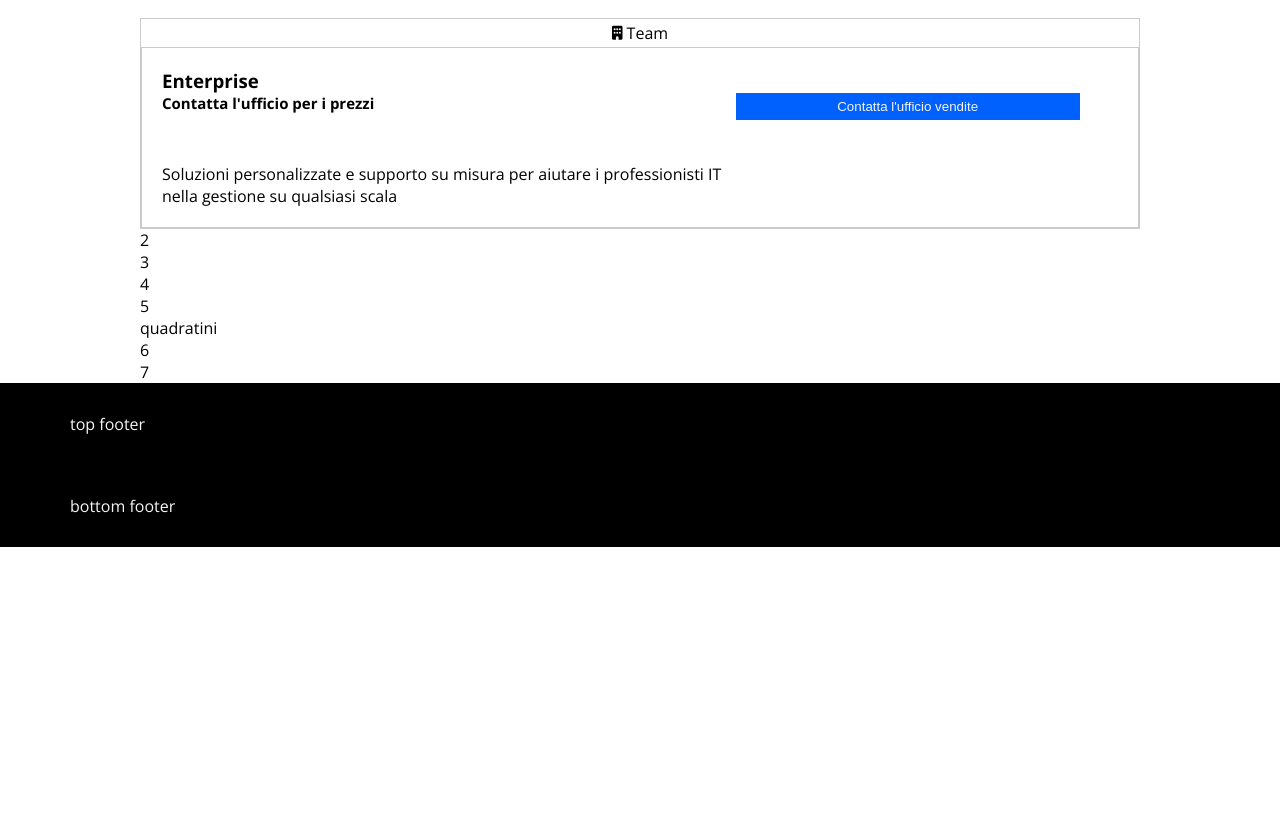
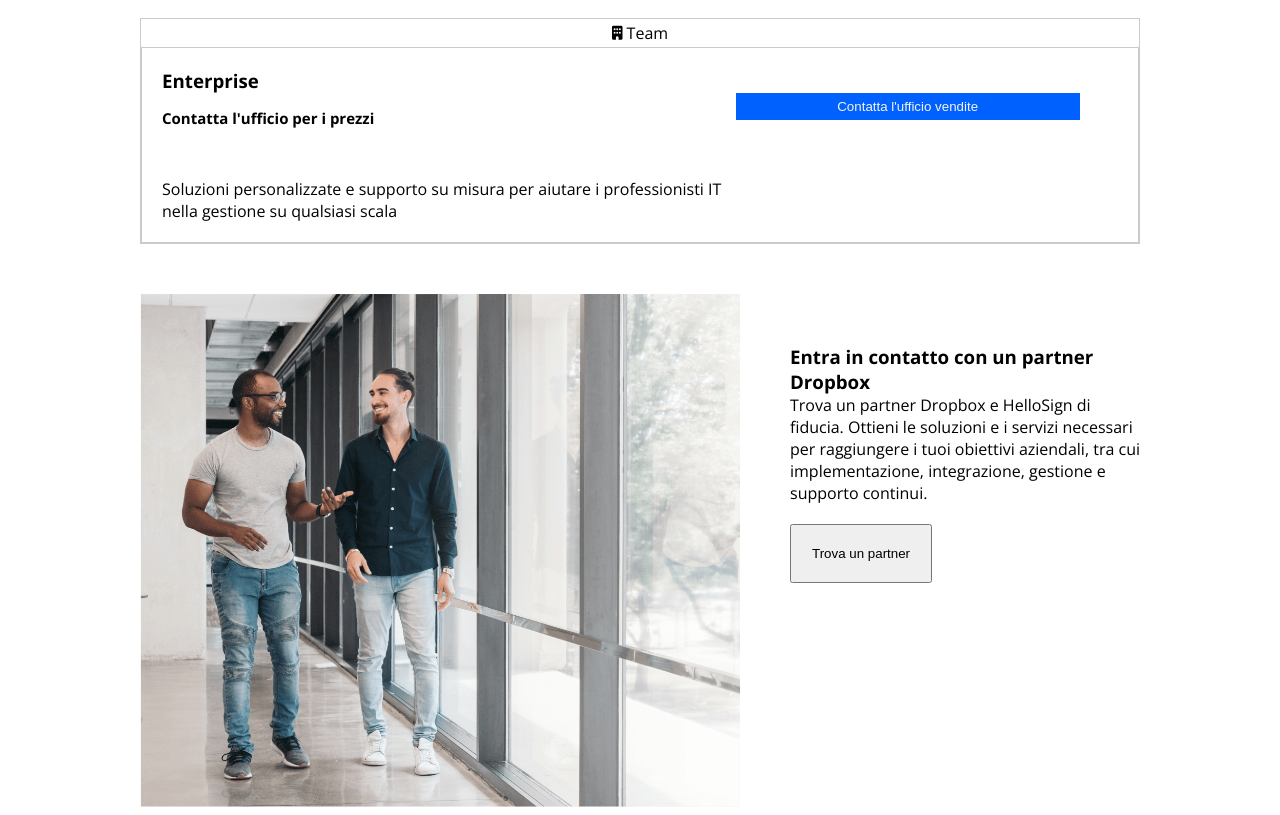
Before and after one commit to adrisala20/htmlcss-dropbox, a plain HTML site: page index.html in a window 1280 px wide. Shown: the part 1595-2410 px from the top of the page. Before the commit the page ends 2142 px from the top, so only its background shows below. Drawn offline with nearby package versions, Linux system fonts and the light colour scheme.

Commit message:
add second section

```diff
--- a/css/style.css
+++ b/css/style.css
@@ -81,9 +81,14 @@ body {
 .p-top20 {
 	padding-top: 20px;
 }
+.p-top15 {
+	padding-top: 15px;
+}
 .m-top20 {
 	margin-top: 20px;
-
+}
+.p-left50 {
+	padding-left: 50px;
 }
 .border {
 	border: 1px solid rgb(203, 201, 201);
@@ -115,6 +120,7 @@ header {
 
 	background-color: white;
 	color: var(--color-designit);
+	box-shadow: 0px 1px 2px rgb(220 216 216);
 	overflow-y: auto;
 	position: fixed;
 	top: 0;
@@ -239,8 +245,10 @@ main {
 	padding-left: 1em;
 	text-indent: 1em each-line;
 }
-/* div row */
-
+/* second section */
+#partner img {
+	width: 100%;
+}
 /* footer */
 footer {
 	background-color: var(--color-footer);
--- a/index.html
+++ b/index.html
@@ -62,6 +62,7 @@
 
 
     <main class="small-container">
+        <!-- section column -->
         <section>
             <h2>Trova il tuo piano business</h2>
             <div class="p-top50 d-flex">
@@ -74,6 +75,7 @@
                     <span class="checkmark"></span>
                 </label>
             </div>
+            <!-- div user  -->
             <div class="d-flex p-top50 s-between">
                 <div class="column">
                     <div id="intestazione" class="flex-column border-bottom">
@@ -118,16 +120,30 @@
                 <div class="d-flex border p-20">
                     <div class="left">
                         <h3>Enterprise</h3>
-                        <p class="strong">Contatta l'ufficio per i prezzi</p>
+                        <p class="strong p-top15">Contatta l'ufficio per i prezzi</p>
                         <p class="p-top50 ">Soluzioni personalizzate e supporto su misura per aiutare i professionisti IT nella gestione su qualsiasi scala</p>
                     </div>
                     <div class="right">
                         <button class="button btn-default">Contatta l'ufficio vendite</button>
                     </div>
-
+                </div>
+        </section>
+         <!--  second section -->
+        <section>
+            <div id="partner" class="d-flex p-top50">
+                <div class="left">
+                    <img src="img/partner.png" alt="partner lavorativi comunicando">
+                </div>
+                <div class="right p-left50 p-top50">
+                    <h3> Entra in contatto con un partner Dropbox</h3>
+                    <p>Trova un partner Dropbox e HelloSign di fiducia. Ottieni le soluzioni e i servizi necessari per raggiungere i tuoi obiettivi aziendali, tra cui implementazione, integrazione, gestione e supporto continui.</p>
+                    <button class="m-top20 p-20">Trova un partner</button>
+                </div>
+            </div>
 
         </section>
-        <section>2</section>
+
+        <!-- third Section -->
         <section>3</section>
         <section>4</section>
         <section>5</section>
```
